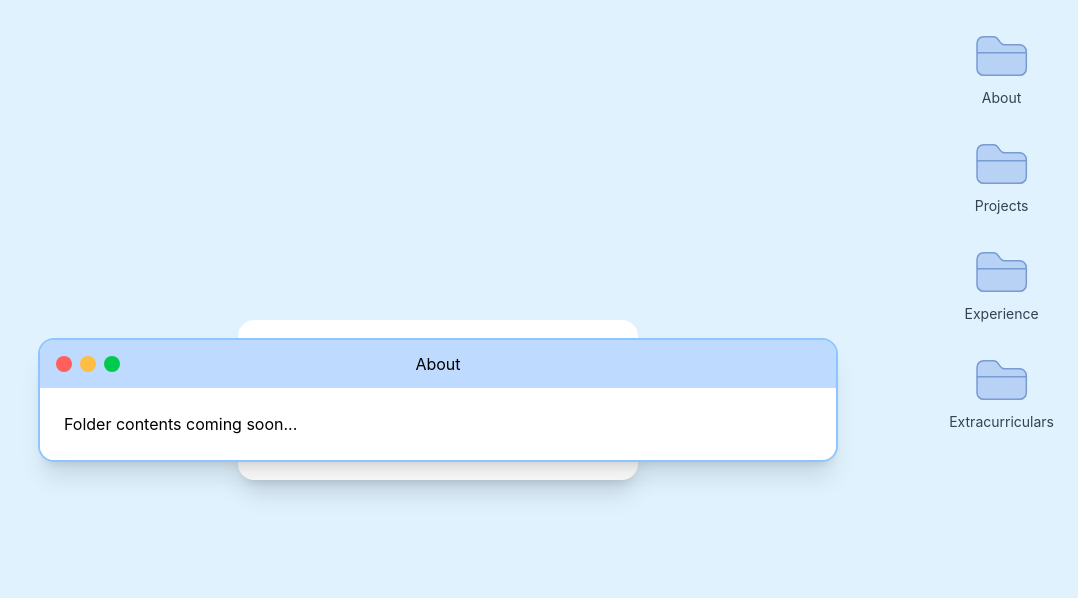
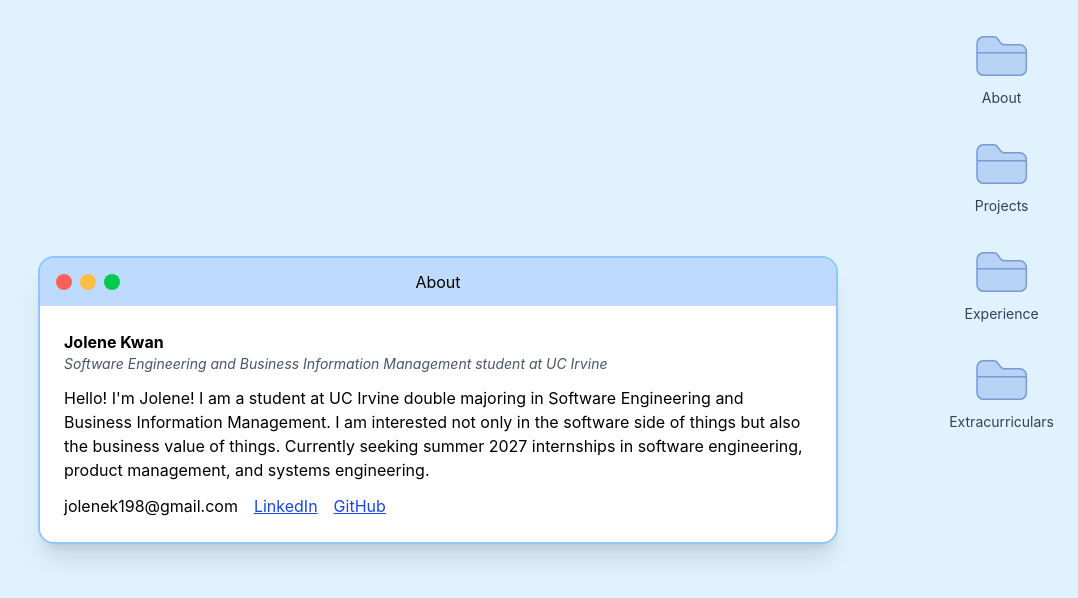
Before and after one commit to jolene1115/personal-portfolio, a React (Vite) app: page / in a window 1280 px wide. Both pictures are taken after a click on the button "About". Shown: the top 598 px of the page, without its empty margins (202-1280 px from the left). Built offline with nearby package versions, Linux system fonts and the light colour scheme.

Commit message:
feat: add about section

```diff
--- a/src/App.tsx
+++ b/src/App.tsx
@@ -1,6 +1,7 @@
 import DesktopIcon from './components/DesktopIcon'
 import Window from './components/Window'
 import Projects from './components/Projects'
+import About from './components/About'
 import {useState} from 'react'
 
 
@@ -31,7 +32,11 @@ function App() {
                 title={openFolder}
                 onClose={() => setOpenFolder(null)}
               >
-                {openFolder === 'Projects' ? <Projects /> : null}
+                {openFolder === 'Projects' ? (
+                  <Projects />
+                ) : openFolder === 'About' ? (
+                  <About />
+                ) : null}
                 </Window>
             </div>
          </div>
--- /dev/null
+++ b/src/components/About.tsx
@@ -0,0 +1,33 @@
+export default function About(){
+    return (
+        <section>
+            <h2 className="font-bold">Jolene Kwan</h2>
+            <p className="mb-3 text-sm italic text-gray-600">
+                Software Engineering and Business Information Management student at UC Irvine
+            </p>
+            <p>
+                Hello! I'm Jolene! I am a student at UC Irvine double majoring in Software Engineering and
+                Business Information Management. I am interested not only in the software side of things
+                but also the business value of things.
+                Currently seeking summer 2027 internships
+                in software engineering, product management, and systems engineering.
+            </p>
+            <div className="mt-3 flex flex-wrap gap-x-4 gap-y-2">
+                <p>jolenek198@gmail.com</p>
+                <a href="https://www.linkedin.com/in/jolene-k/"
+                    target="_blank"
+                    rel="noopener noreferrer"
+                    className="text-blue-700 underline">
+                    LinkedIn
+                </a>
+                <a href="https://github.com/jolene1115"
+                    target="_blank"
+                    rel="noopener noreferrer"
+                    className="text-blue-700 underline">
+                    GitHub
+                </a>
+
+            </div>
+        </section>
+    )
+}
```
